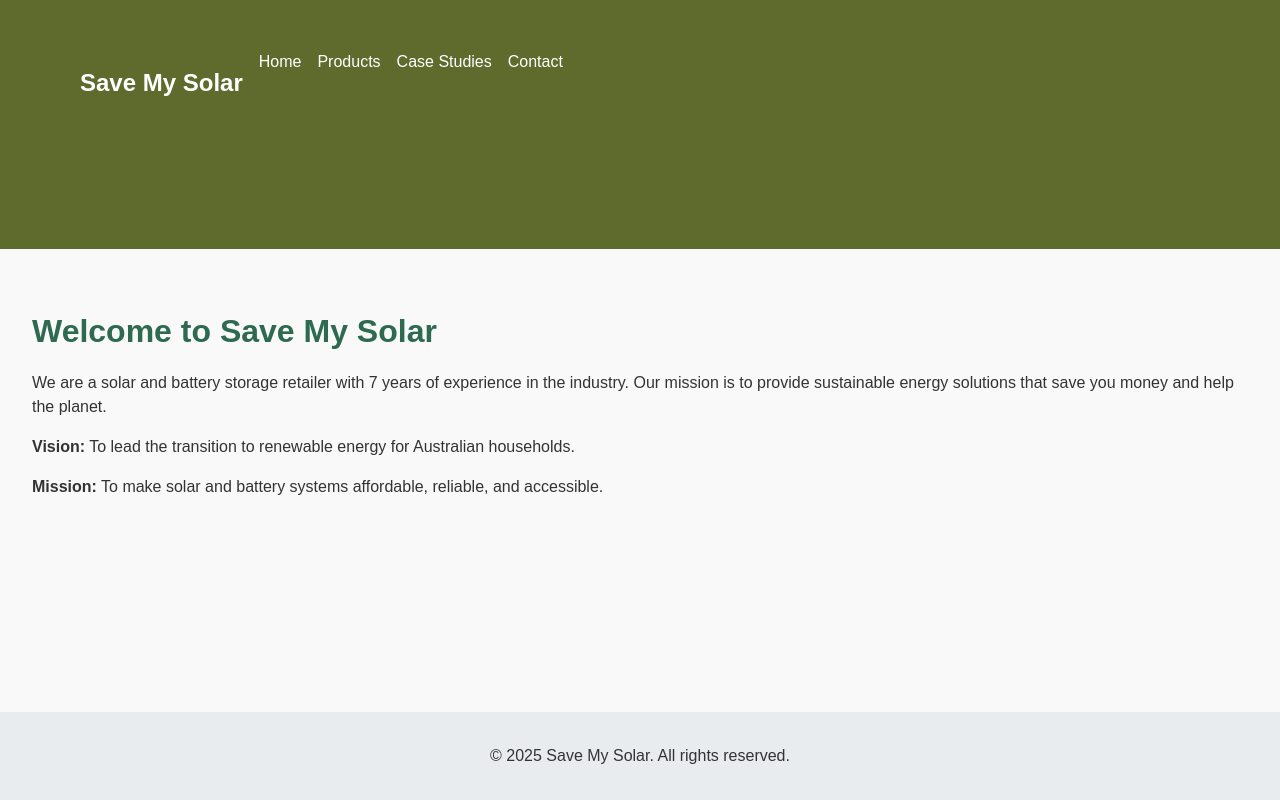
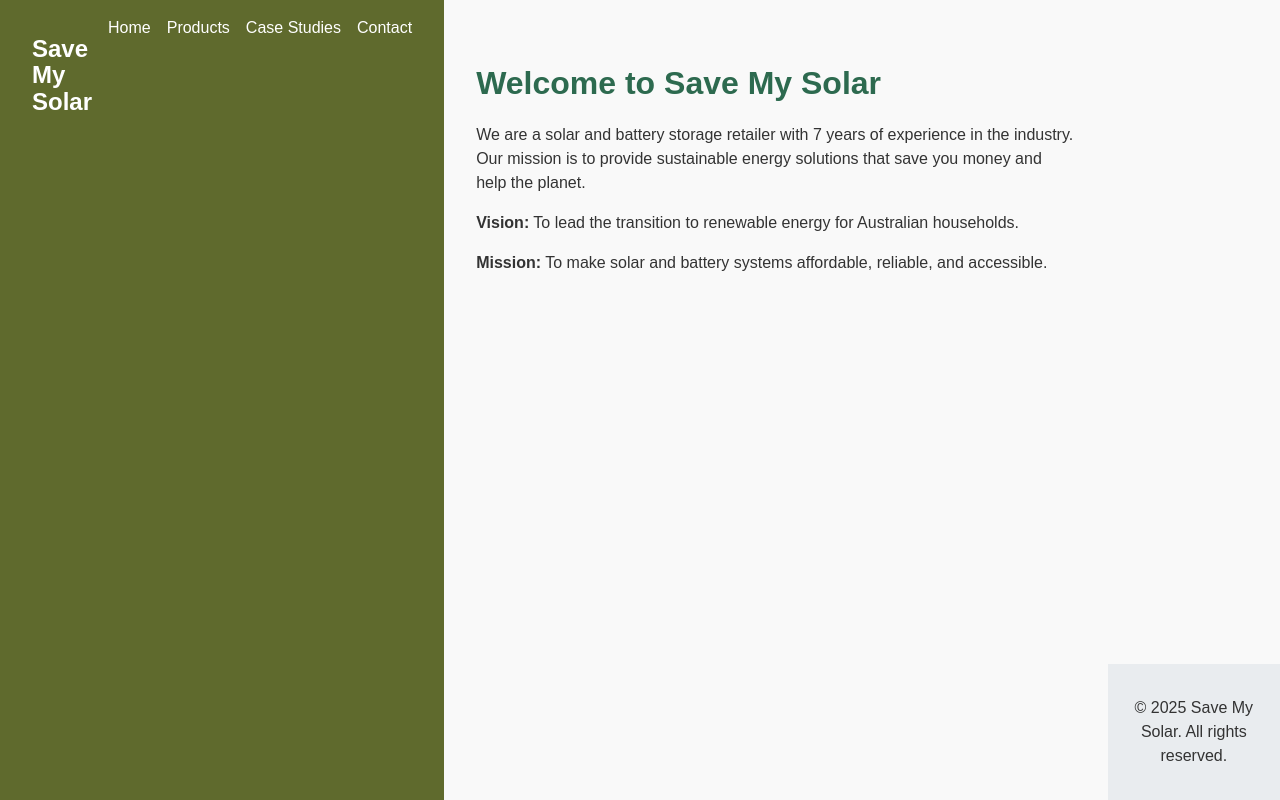
Before and after one commit to semyashok-debug/save-my-solar, a React (Vite) app: page / in a window 1280 px wide. Built offline with nearby package versions, Linux system fonts and the light colour scheme.

Commit message:
Update App.css

```diff
--- a/src/App.css
+++ b/src/App.css
@@ -12,8 +12,8 @@ overflow-y: scroll; /* Prevents layout shift when switching pages */
 }
 
 .container {
-  display: grid;
-  /*flex-direction: column;*/
+  display: flex;
+  flex-direction: row;
   min-height: 100vh;
 }
 
@@ -22,10 +22,7 @@ overflow-y: scroll; /* Prevents layout shift when switching pages */
   display: flex;
   align-items: centre;
   background-color: #5f6a2d;
-  padding-top: 50px;
-  padding-right: 100px;
-  padding-bottom: 50px;
-  padding-left: 80px;
+  padding: 1rem 2rem;
   color: white;
 }
 
```
